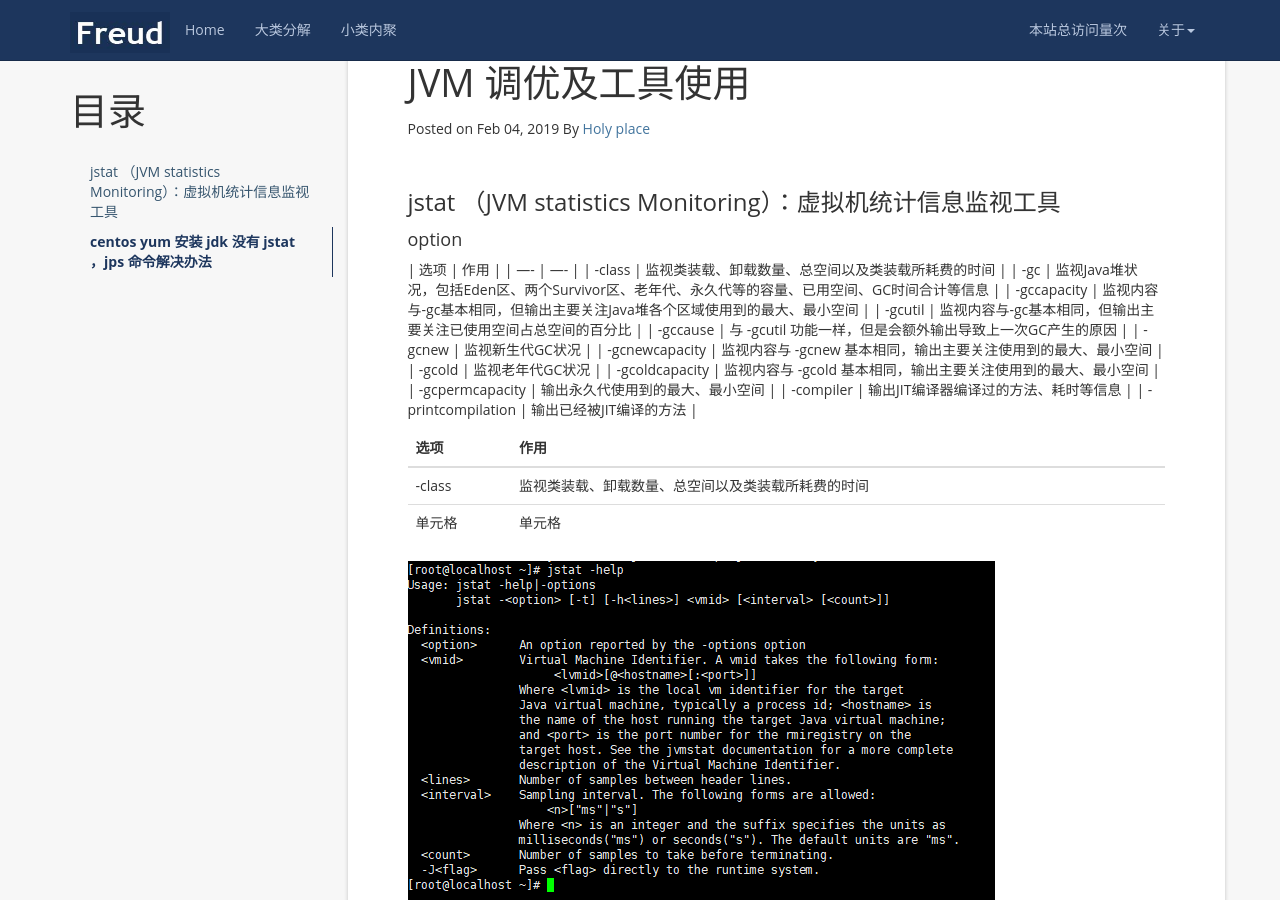
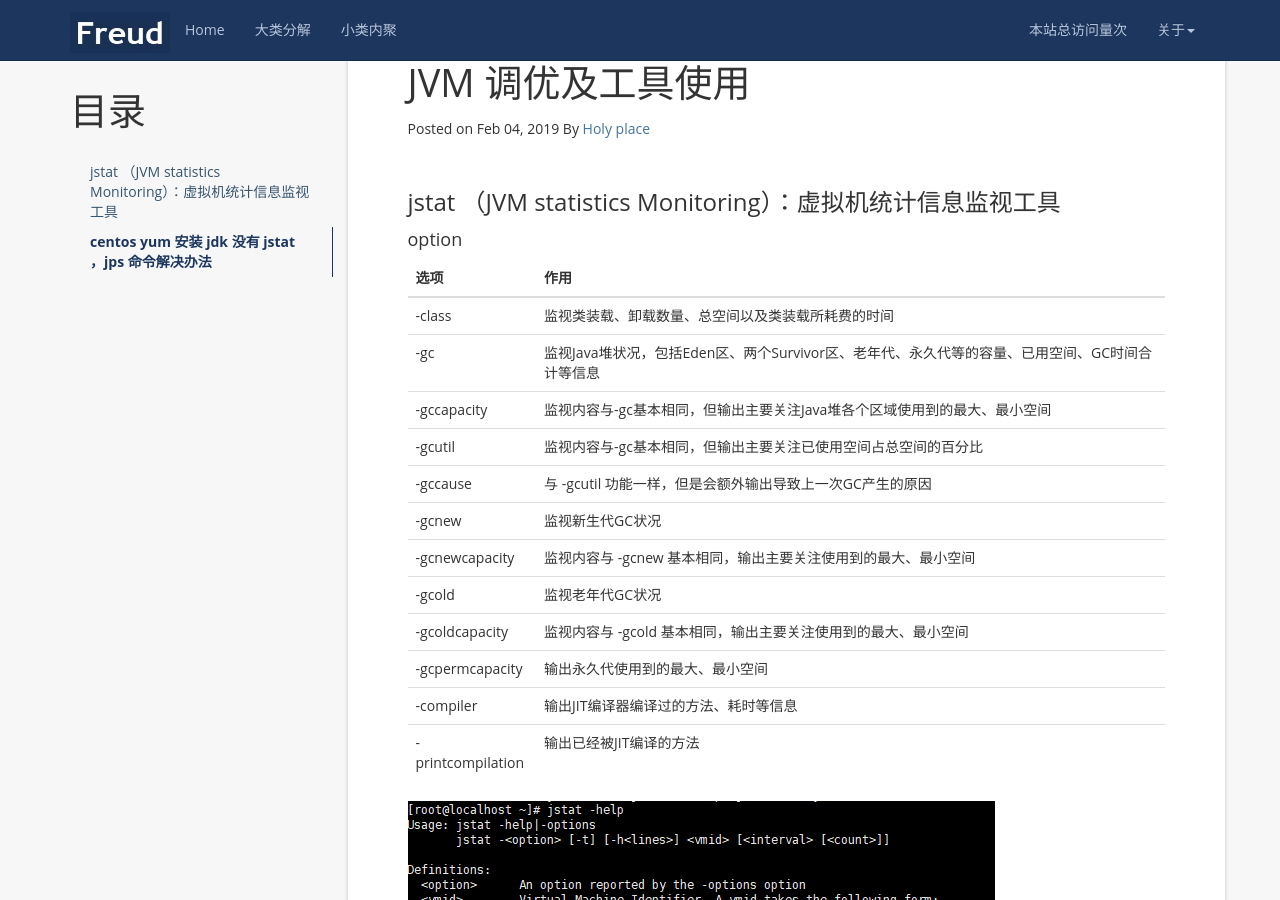
Before and after one commit to TorGor/TorGor.github.io, a Jekyll site: the page built from _posts/2019-02-05-java-JVM-XXX .md, in a window 1280 px wide and 900 px high, scrolled down 256 px. Built offline with Jekyll 4.4.1, drawn with Linux system fonts in a browser that asks for light colours; nearby versions of some CDN libraries; a script that is not in the unit is left out; comment, search, counter and statistics services are not loaded.

Commit message:
feat:JVM-调优 1.add

```diff
--- a/_posts/2019-02-05-java-JVM-XXX .md
+++ b/_posts/2019-02-05-java-JVM-XXX .md
@@ -13,26 +13,21 @@ tag: JVM
 ### jstat （JVM statistics Monitoring）：虚拟机统计信息监视工具
 
 #### option
-| 选项 | 作用 |
-| ---- | ---- |
-| -class | 监视类装载、卸载数量、总空间以及类装载所耗费的时间  |
-| -gc | 监视Java堆状况，包括Eden区、两个Survivor区、老年代、永久代等的容量、已用空间、GC时间合计等信息   |
-| -gccapacity | 监视内容与-gc基本相同，但输出主要关注Java堆各个区域使用到的最大、最小空间   |
-| -gcutil | 监视内容与-gc基本相同，但输出主要关注已使用空间占总空间的百分比  |
-| -gccause | 与 -gcutil 功能一样，但是会额外输出导致上一次GC产生的原因  |
-| -gcnew | 监视新生代GC状况  |
-| -gcnewcapacity | 监视内容与 -gcnew 基本相同，输出主要关注使用到的最大、最小空间  |
-| -gcold  | 监视老年代GC状况  |
-| -gcoldcapacity | 监视内容与 -gcold 基本相同，输出主要关注使用到的最大、最小空间  |
-| -gcpermcapacity | 输出永久代使用到的最大、最小空间  |
-| -compiler | 输出JIT编译器编译过的方法、耗时等信息   |
-| -printcompilation | 输出已经被JIT编译的方法  |
-
 
 |  选项   | 作用  |
 |  ----  | ----  |
 | -class  | 监视类装载、卸载数量、总空间以及类装载所耗费的时间 |
-| 单元格  | 单元格 |
+| -gc  | 监视Java堆状况，包括Eden区、两个Survivor区、老年代、永久代等的容量、已用空间、GC时间合计等信息 |
+| -gccapacity  | 监视内容与-gc基本相同，但输出主要关注Java堆各个区域使用到的最大、最小空间 |
+| -gcutil  | 监视内容与-gc基本相同，但输出主要关注已使用空间占总空间的百分比 |
+| -gccause  | 与 -gcutil 功能一样，但是会额外输出导致上一次GC产生的原因 |
+| -gcnew  | 监视新生代GC状况 |
+| -gcnewcapacity  | 监视内容与 -gcnew 基本相同，输出主要关注使用到的最大、最小空间 |
+| -gcold  | 监视老年代GC状况 |
+| -gcoldcapacity  | 监视内容与 -gcold 基本相同，输出主要关注使用到的最大、最小空间 |
+| -gcpermcapacity  | 输出永久代使用到的最大、最小空间 |
+| -compiler  | 输出JIT编译器编译过的方法、耗时等信息  |
+| -printcompilation  | 输出已经被JIT编译的方法 |
 
 ![jstat 命令]({{ '/styles/images/jmm/JVM-jstat-help.png' | prepend: site.baseurl  }})
 
```
